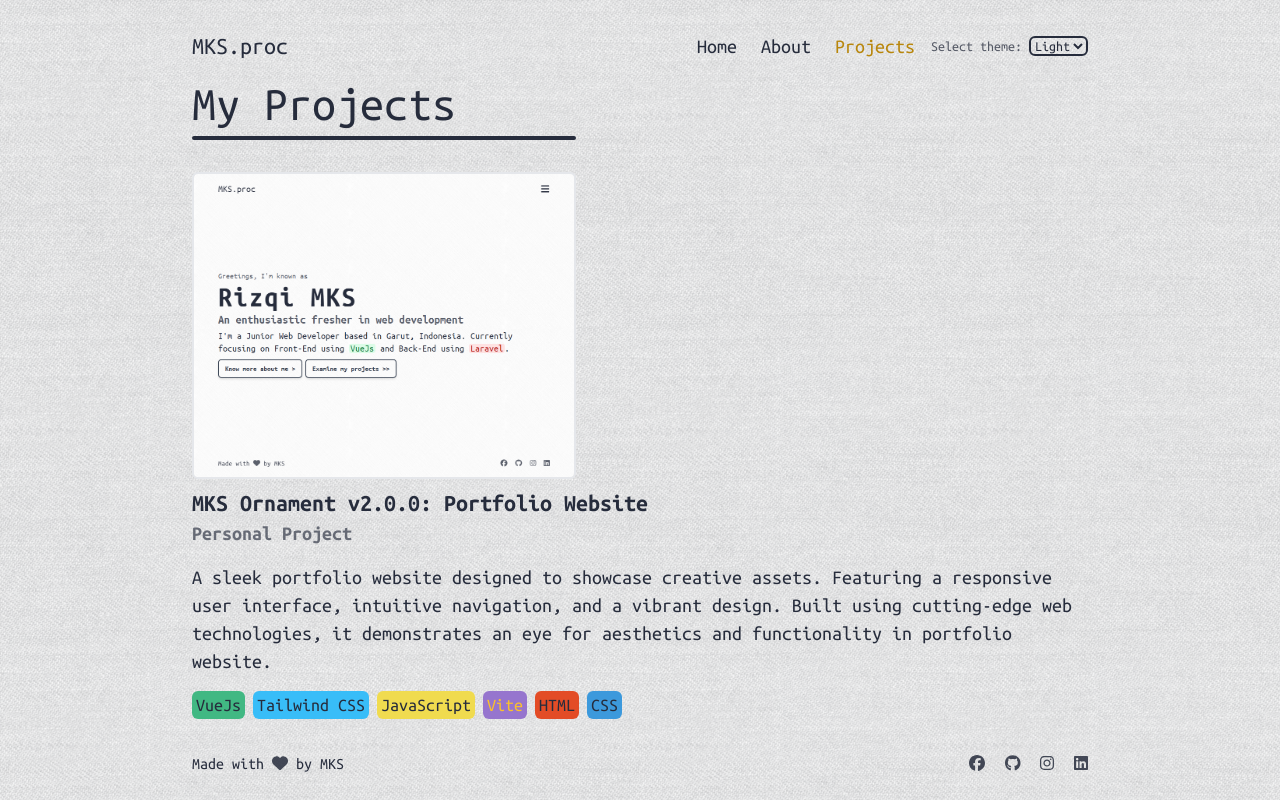
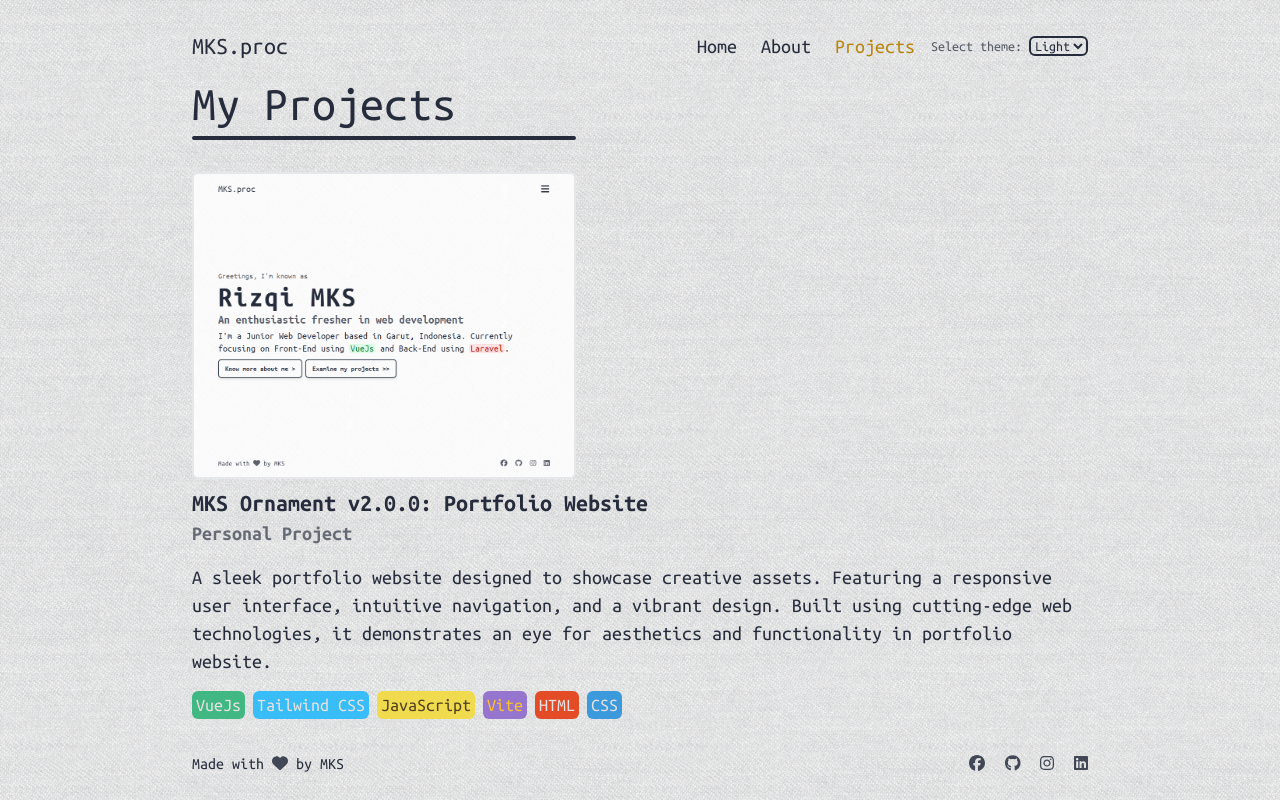
Before and after one commit to mksdesuyo/vuejs-ornament, a Vue app: page /project in a window 1280 px wide. Built offline with nearby package versions, Linux system fonts and the light colour scheme.

Commit message:
refactor: fix techStack coloring

```diff
--- a/src/components/ProjectCard.vue
+++ b/src/components/ProjectCard.vue
@@ -66,17 +66,17 @@ export default {
   methods: {
     getBadgeClass(tech) {
       const techClasses = {
-        HTML: ['bg-[#e34c26]', 'text-lotion'],
-        CSS: ['bg-[#3C99DC]', 'text-lotion'],
-        JavaScript: ['bg-[#F0DB4F]', 'text-gunmetal'],
-        SASS: ['bg-[#CD6799]', 'text-lotion'],
-        SCSS: ['bg-[#CD6799]', 'text-lotion'],
-        Bootstrap: ['bg-[#6f2cf5]', 'text-lotion'],
-        Leaflet: ['bg-[#b1de5d]', 'text-gunmetal'],
-        VueJs: ['bg-[#41B883]', 'text-lotion'],
-        Svelte: ['bg-[#ff3d00]', 'text-lotion'],
+        HTML: ['bg-[#e34c26]', 'text-[#E9E2E2]'],
+        CSS: ['bg-[#3C99DC]', 'text-[#E9E2E2]'],
+        JavaScript: ['bg-[#F0DB4F]', 'text-[#51401F]'],
+        SASS: ['bg-[#CD6799]', 'text-[#E9E2E2]'],
+        SCSS: ['bg-[#CD6799]', 'text-[#E9E2E2]'],
+        Bootstrap: ['bg-[#6f2cf5]', 'text-[#E9E2E2]'],
+        Leaflet: ['bg-[#b1de5d]', '#51401F'],
+        VueJs: ['bg-[#41B883]', 'text-[#E9E2E2]'],
+        Svelte: ['bg-[#ff3d00]', 'text-[#E9E2E2]'],
         Vite: ['bg-[#9675ce]', 'text-[#fac02e]'],
-        'Tailwind CSS': ['bg-[#38bdf8]', 'text-lotion'],
+        'Tailwind CSS': ['bg-[#38bdf8]', 'text-[#E9E2E2]'],
       };
       return techClasses[tech] || ['bg-gray-500', 'text-lotion'];
     },
```
